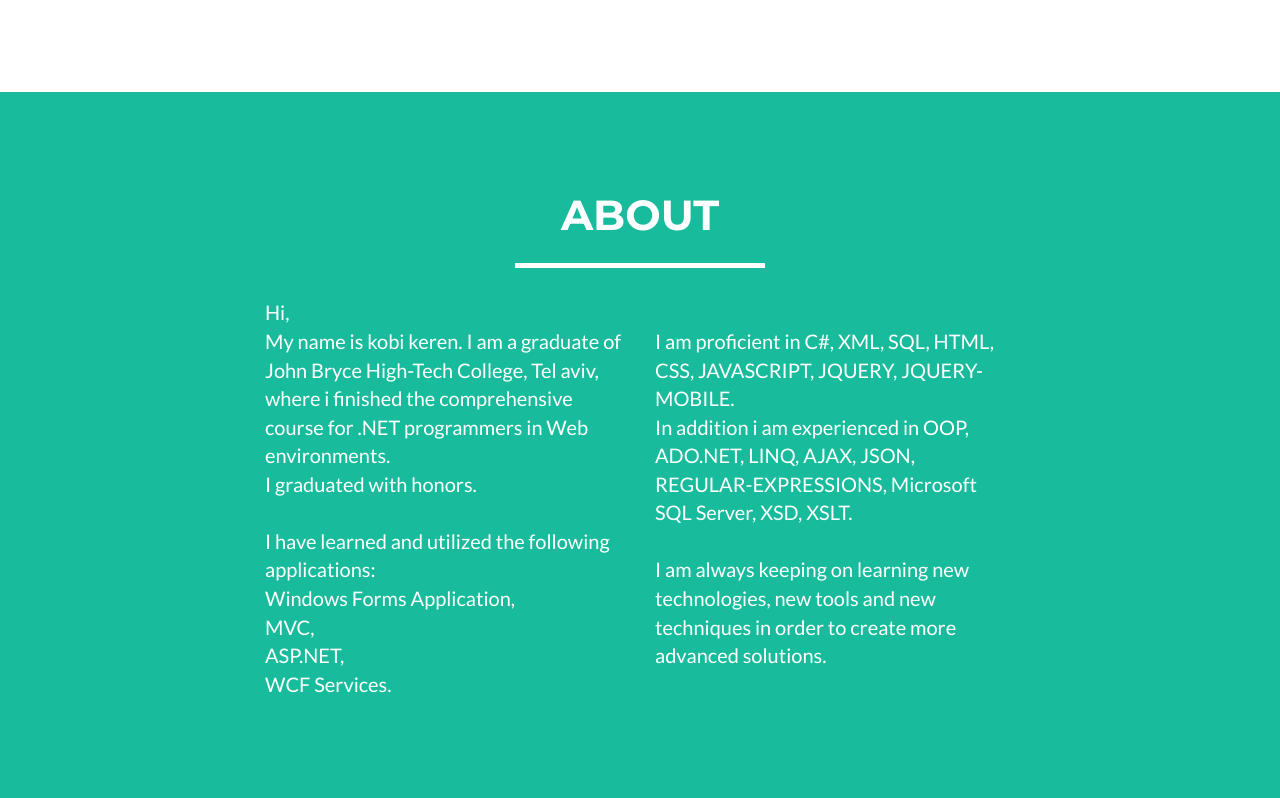
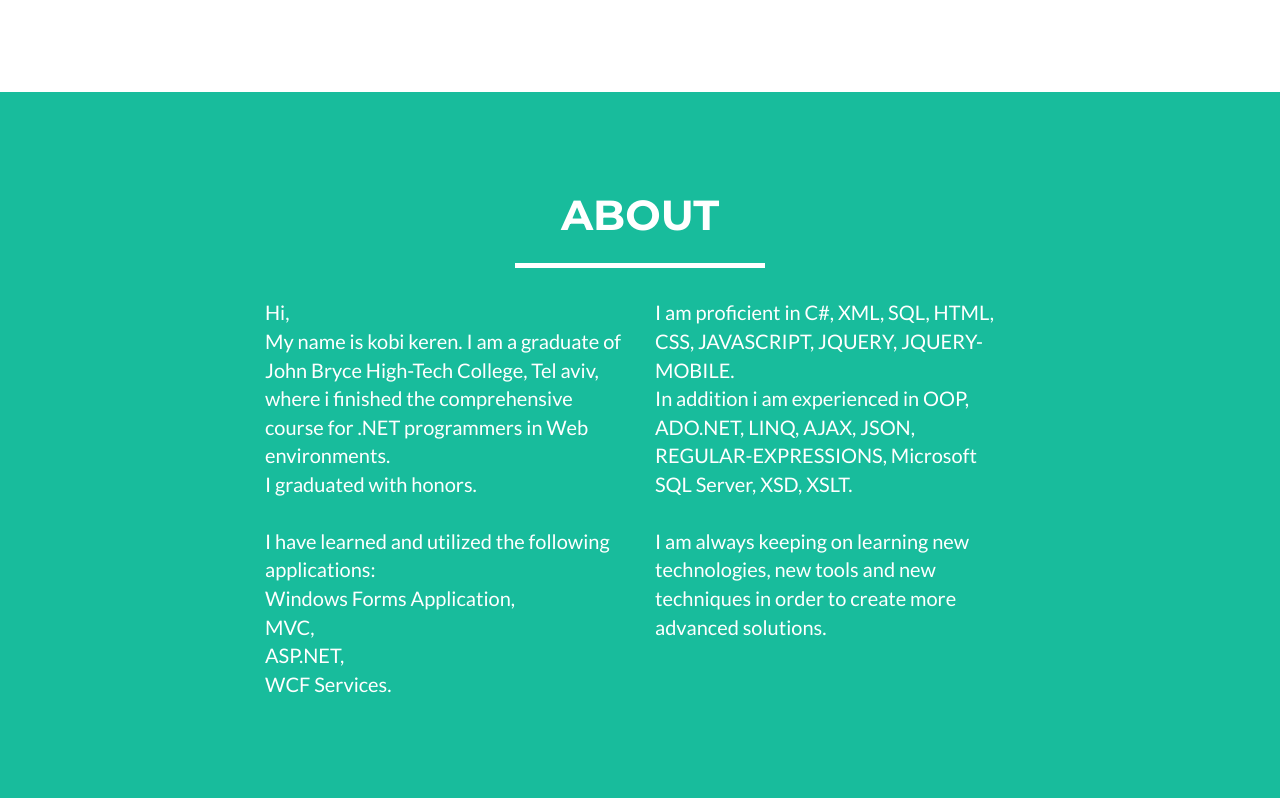
Before and after one commit to kerenkobi2/myprofile, a website: page index.html in a window 1280 px wide. Shown: the part 1564-2362 px from the top of the page. Drawn offline with nearby package versions, Linux system fonts and the light colour scheme.

Commit message:
updated index.html

```diff
--- a/index.html
+++ b/index.html
@@ -192,7 +192,7 @@
                     WCF Services.</p>
                 </div>
                 <div class="col-lg-4">
-                    <p><br />I am proficient in C#, XML, SQL, HTML, CSS, JAVASCRIPT, JQUERY, JQUERY-MOBILE.<br />
+                    <p>I am proficient in C#, XML, SQL, HTML, CSS, JAVASCRIPT, JQUERY, JQUERY-MOBILE.<br />
                     In addition i am experienced in OOP, ADO.NET, LINQ, AJAX, JSON, REGULAR-EXPRESSIONS, Microsoft SQL Server, XSD, XSLT.<br /><br />
                     I am always keeping on learning new technologies, new tools and new techniques in order to create more advanced solutions.</p>
                 </div>
```
